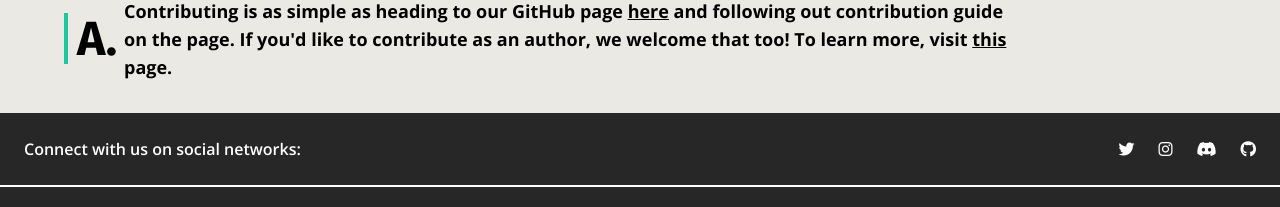
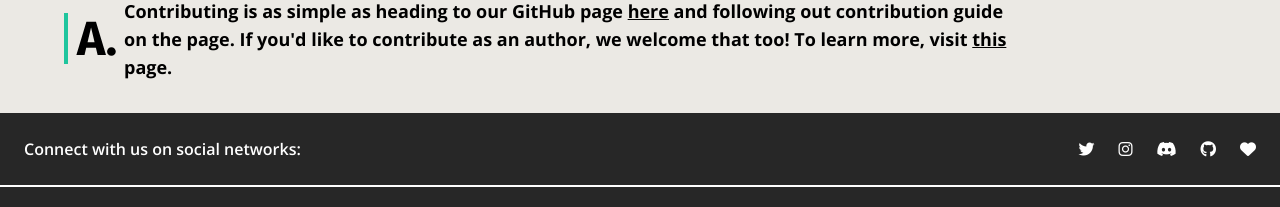
Before and after one commit to GoodMorninTech/GoodMorningTech, a Flask app: page / in a window 1280 px wide. Shown: the part 3518-3725 px from the top of that part. Run offline with Flask 3, Linux system fonts and the light colour scheme; the page is wider than the window, and the part outside it is not shown.

Commit message:
add links

```diff
--- a/newspaper/templates/layout.html
+++ b/newspaper/templates/layout.html
@@ -82,10 +82,11 @@
                 <span class="font-semibold">Connect with us on social networks:</span>
               </div>
               <div class="flex justify-center">
-                <a href="#!" class="mr-6 text-white"><i class="fab fa-twitter hover:text-gray-400 transition-colors duration-300 ease-in-out"></i></a>
-                <a href="#!" class="mr-6 text-white"><i class="fab fa-instagram hover:text-gray-400 transition-colors duration-300 ease-in-out"></i></a>
-                <a href="#!" class="mr-6 text-white"><i class="fab fa-discord hover:text-gray-400 transition-colors duration-300 ease-in-out"></i></a>
-                <a href="#!" class="text-white hover:text-gray-400 transition-colors duration-300 ease-in-out"><i class="fab fa-github"></i></a>
+                <a href="https://twitter.com/goodmorningtech" class="mr-6 text-white"><i class="fab fa-twitter hover:text-gray-400 transition-colors duration-300 ease-in-out"></i></a>
+                <a href="https://www.instagram.com/news.goodmorningtech/" class="mr-6 text-white"><i class="fab fa-instagram hover:text-gray-400 transition-colors duration-300 ease-in-out"></i></a>
+                <a href="https://discord.goodmorningtech.news" class="mr-6 text-white"><i class="fab fa-discord hover:text-gray-400 transition-colors duration-300 ease-in-out"></i></a>
+                <a href="https://github.com/goodmornintech/goodmorningtech" class="mr-6 text-white hover:text-gray-400 transition-colors duration-300 ease-in-out"><i class="fab fa-github"></i></a>
+                <a href="https://ko-fi.com/goodmorningtech" class="text-white hover:text-gray-400 transition-colors duration-300 ease-in-out"><i class="fas fa-heart"></i></a>
               </div>
             </div>
             <div class="mx-6 py-10 text-center md:text-left">
@@ -103,16 +104,16 @@
                       <h6 class="mt-2 flex justify-center font-semibold uppercase md:justify-start">Head developers:</h6>
                       <ul class="font-semibold">
                         <li>
-                          <a class="hover:text-gray-400 transition-colors duration-300 ease-in-out" href="#">@kappq</a>
+                          <a class="hover:text-gray-400 transition-colors duration-300 ease-in-out" href="https://github.com/kappq">@kappq</a>
                         </li>
                         <li>
-                          <a class="hover:text-gray-400 transition-colors duration-300 ease-in-out" href="#">@immaharry</a>
+                          <a class="hover:text-gray-400 transition-colors duration-300 ease-in-out" href="https://github.com/ImmaHarry">@immaharry</a>
                         </li>
                         <li>
-                          <a class="hover:text-gray-400 transition-colors duration-300 ease-in-out" href="#">@levanivashadze</a>
+                          <a class="hover:text-gray-400 transition-colors duration-300 ease-in-out" href="https://github.com/LevaniVashadze/">@levanivashadze</a>
                         </li>
                         <li>
-                          <a class="hover:text-gray-400 transition-colors duration-300 ease-in-out" href="#">@opensourcesimon</a>
+                          <a class="hover:text-gray-400 transition-colors duration-300 ease-in-out" href="https://github.com/OpenSourceSimon">@opensourcesimon</a>
                         </li>
                       </ul>
                     </div>
@@ -122,12 +123,12 @@
                   <h6 class="mb-4 flex justify-center font-semibold uppercase md:justify-start">Sponsored BY:</h6>
                   <div class="flex flex-col items-center md:items-start">
                     <p class="mb-4">
-                      <a href="#!" class="">
+                      <a href="https://icons8.com/" class="">
                         <img src="https://cdn.discordapp.com/attachments/1052987887983009823/1065332816860172319/icons8.png" class="w-24" />
                       </a>
                     </p>
                     <p class="mb-4">
-                      <a href="#!" class="">
+                      <a href="https://cybrancee.com/" class="">
                         <img class="w-32" src="https://cdn.discordapp.com/attachments/1052987887983009823/1065332843791790141/cybrancee.png" />
                       </a>
                     </p>
@@ -136,25 +137,25 @@
                 <div class="">
                   <h6 class="mb-4 flex justify-center font-semibold uppercase md:justify-start">Useful links</h6>
                   <p class="mb-2 font-semibold">
-                    <a class="hover:text-gray-400 transition-colors duration-300 ease-in-out text-white" href="#!">Home</a>
+                    <a class="hover:text-gray-400 transition-colors duration-300 ease-in-out text-white" href="/">Home</a>
                   </p>
                   <p class="mb-2 font-semibold">
-                    <a class="hover:text-gray-400 transition-colors duration-300 ease-in-out text-white" href="#!">About Us</a>
+                    <a class="hover:text-gray-400 transition-colors duration-300 ease-in-out text-white" href="#">About Us</a>
                   </p>
                   <p class="mb-2 font-semibold">
-                    <a class="hover:text-gray-400 transition-colors duration-300 ease-in-out text-white" href="#!">Contact us</a>
+                    <a class="hover:text-gray-400 transition-colors duration-300 ease-in-out text-white" href="#">Contact us</a>
                   </p>
                   <p class="mb-2 font-semibold">
-                    <a class="hover:text-gray-400 transition-colors duration-300 ease-in-out text-white" href="#!">Contribute</a>
+                    <a class="hover:text-gray-400 transition-colors duration-300 ease-in-out text-white" href="#">Contribute</a>
                   </p>
                   <p class="mb-2 font-semibold">
-                    <a class="hover:text-gray-400 transition-colors duration-300 ease-in-out text-white" href="#!">Write for Us</a>
+                    <a class="hover:text-gray-400 transition-colors duration-300 ease-in-out text-white" href="#">Write for Us</a>
                   </p>
                   <p class="mb-2 font-semibold">
-                    <a class="hover:text-gray-400 transition-colors duration-300 ease-in-out text-white" href="#!">Credits and Tech</a>
+                    <a class="hover:text-gray-400 transition-colors duration-300 ease-in-out text-white" href="#">Credits and Tech</a>
                   </p>
                   <p class="font-semibold">
-                    <a class="hover:text-gray-400 transition-colors duration-300 ease-in-out text-white" href="#!">Privacy Policy</a>
+                    <a class="hover:text-gray-400 transition-colors duration-300 ease-in-out text-white" href="#">Privacy Policy</a>
                   </p>
                 </div>
                 <div class="">
```
Also changed, not shown: newspaper/static/tailwind.css.
